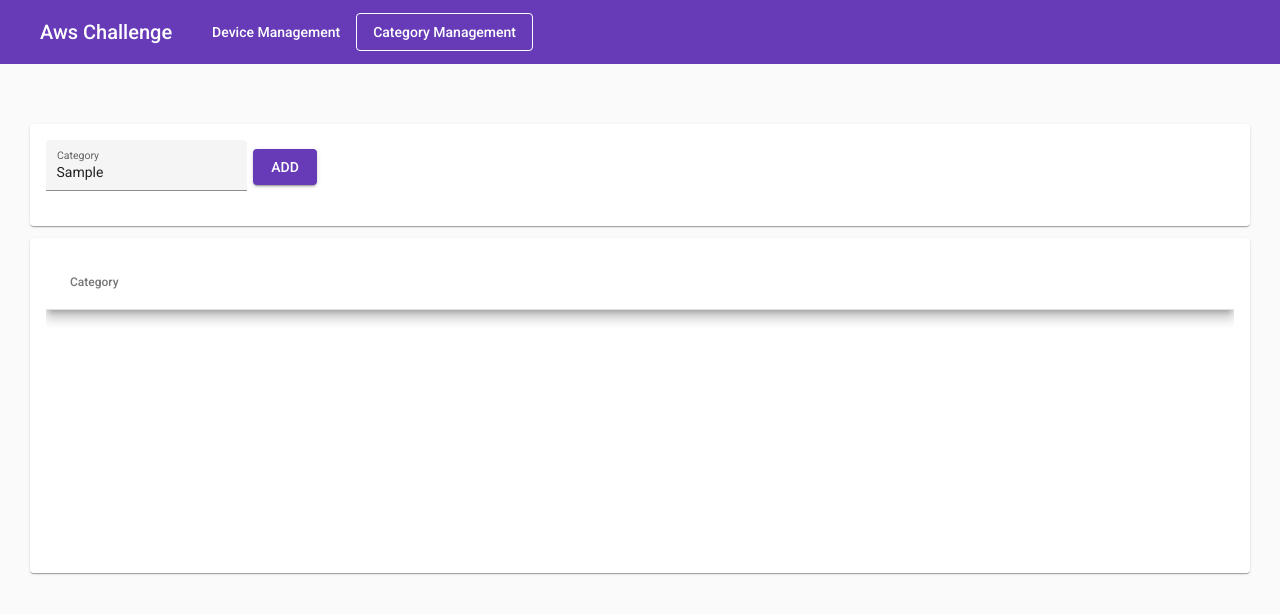
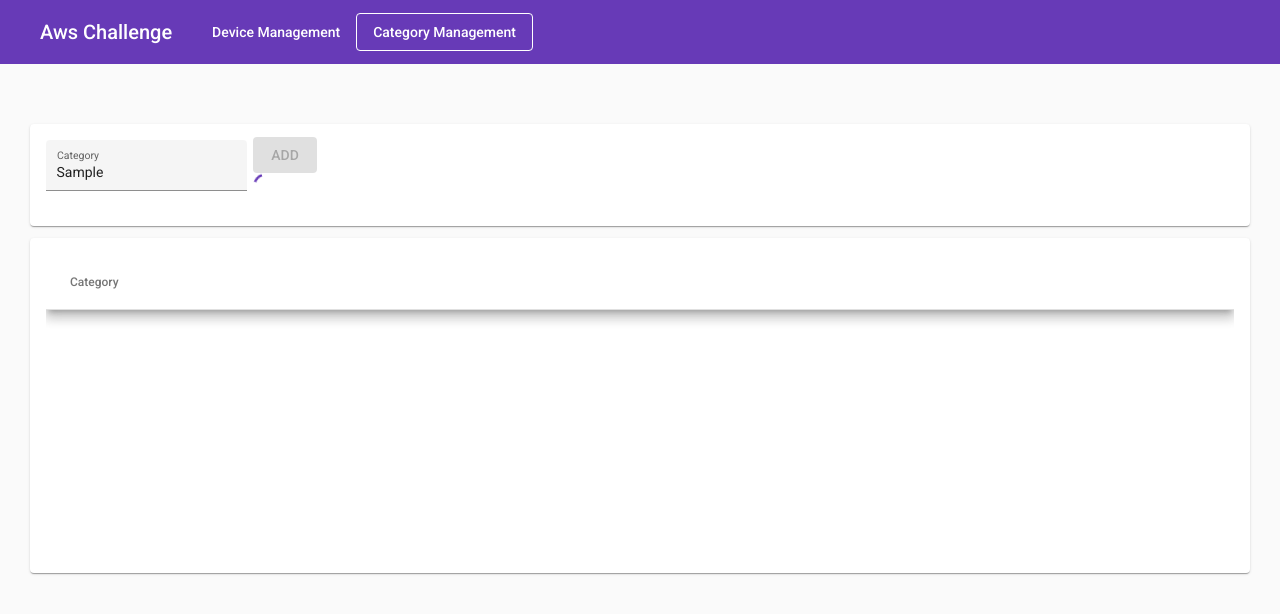
Before and after one commit to JonathasNascimento/aws-challenge-frontend, an Angular app: page /categories in a window 1280 px wide. Both pictures are taken after typing "Sample" into the empty fields and a click on the button "ADD". Shown: the top 614 px of the page. Built offline with nearby package versions, Linux system fonts and the light colour scheme; no server answers.

Commit message:
integrate add category with backend

```diff
--- a/src/app/categories/category-registration/category-registration.component.html
+++ b/src/app/categories/category-registration/category-registration.component.html
@@ -5,13 +5,15 @@
 
         <mat-form-field appearance="fill">
           <mat-label>Category</mat-label>
-          <input matInput maxlength="128">
+          <input matInput maxlength="128" name="category.name" [(ngModel)]="category.name">
         </mat-form-field>
 
         <div class="card-buttons">
-          <button type="button" mat-button mat-raised-button color="primary">
+          <button type="button" mat-button mat-raised-button color="primary" disabled="{{ isLoading }}"
+            (click)="createNewCategory()">
             ADD
           </button>
+          <mat-spinner diameter="24" *ngIf="isLoading"></mat-spinner>
         </div>
       </div>
     </form>
--- a/src/app/categories/category-registration/category-registration.component.ts
+++ b/src/app/categories/category-registration/category-registration.component.ts
@@ -1,15 +1,41 @@
 import { Component, OnInit } from '@angular/core';
+import { MatSnackBar } from '@angular/material/snack-bar';
+
+import { CategoriesService } from '../categories.service';
+import { Category } from '../category.model';
 
 @Component({
   selector: 'app-category-registration',
   templateUrl: './category-registration.component.html',
-  styleUrls: ['./category-registration.component.css']
+  styleUrls: ['./category-registration.component.css'],
 })
 export class CategoryRegistrationComponent implements OnInit {
+  category: Category = { name: '' }
+  isLoading: boolean = false
 
-  constructor() { }
+  constructor(
+    private categoriesService: CategoriesService,
+    private snackBar: MatSnackBar,
+  ) {}
 
-  ngOnInit(): void {
+  ngOnInit(): void {}
+
+  createNewCategory() {
+    this.isLoading = true
+    this.categoriesService
+      .createCategory(this.category)
+      .subscribe((response) => {
+        this.isLoading = false
+
+        this.showSnackBar(`Category '${this.category.name}' added successfully`)
+        this.category.name = ''
+      })
   }
 
+  private showSnackBar(message: string) {
+    this.snackBar.open(message, 'Done', {
+      horizontalPosition: 'start',
+      duration: 3000,
+    })
+  }
 }
```
